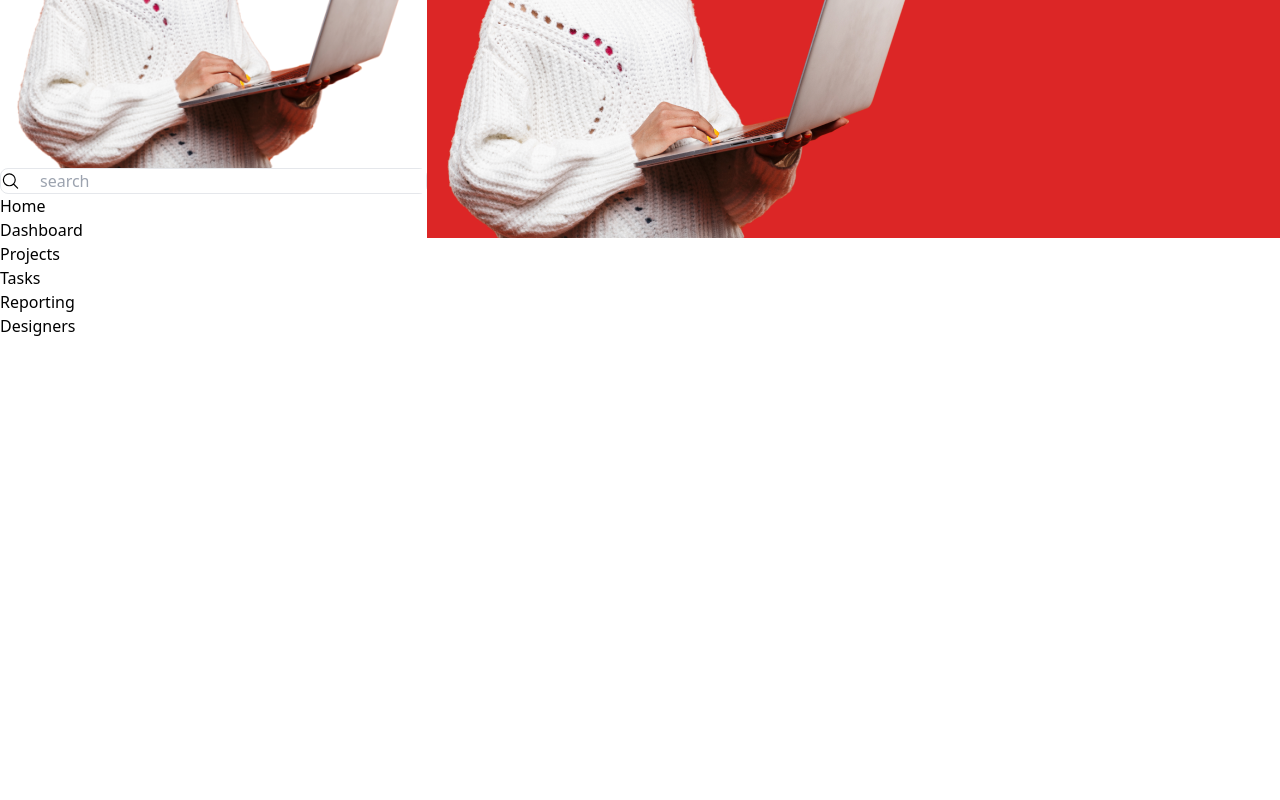
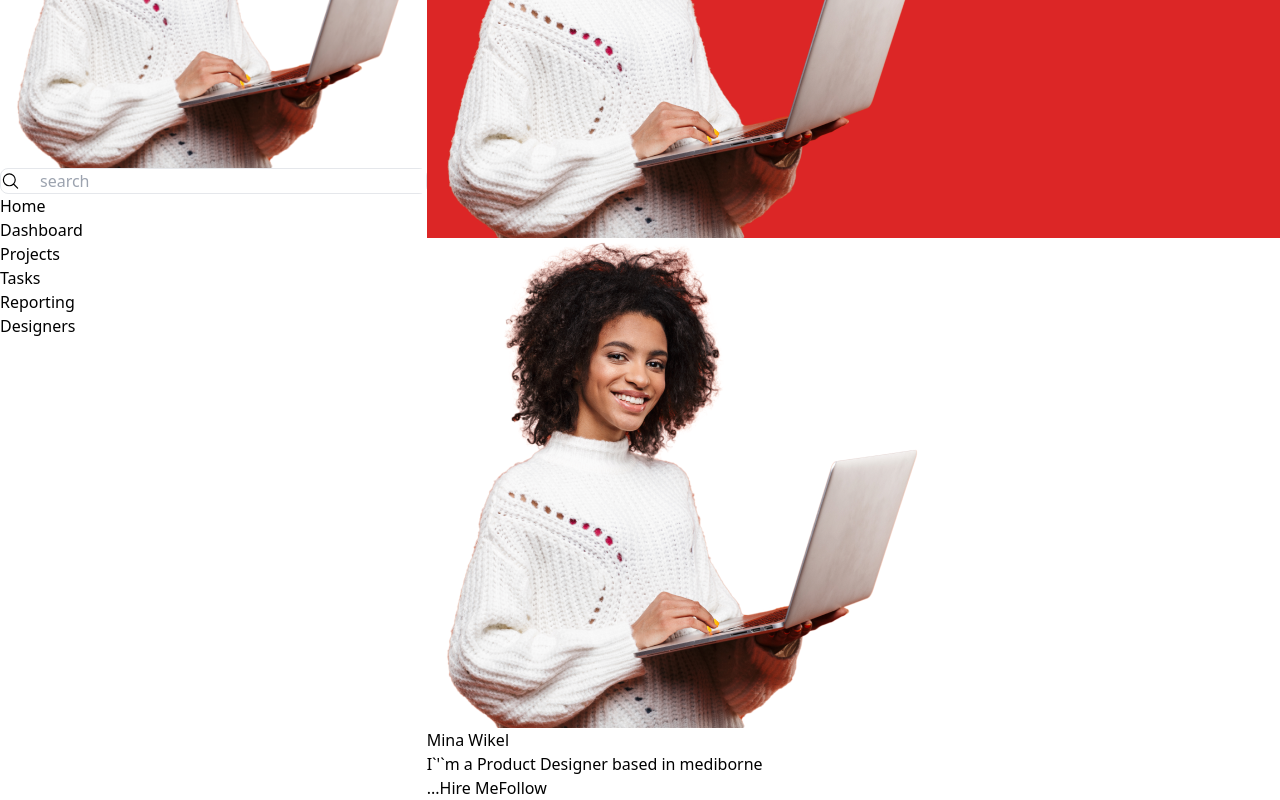
Before and after one commit to Ilesanmi-Erioluwa-Victor/user-profile-nextjs, a Next.js app: page / in a window 1280 px wide. Shown: the part 252-1052 px from the top of the page. Before the commit the page ends 800 px from the top, so only its background shows below. Built offline with nearby package versions, Linux system fonts and the light colour scheme.

Commit message:
Working on user

```diff
--- a/src/components/Content/User.tsx
+++ b/src/components/Content/User.tsx
@@ -1,14 +1,27 @@
 import React from 'react'
+import Image from 'next/image';
 import logo from "src/assets/images/africanwomansmiling.png";
 
-interface user {
-    name: string;
-    desc: string;
-}
+
 const User = () => {
   return (
     <section>
-       <div></div>
+         <div>
+              <figure>
+                  <Image src={logo} alt={"user"} />
+              </figure>
+
+              <div>
+                  <h2>Mina Wikel</h2>
+                  <p>I`&apos;`m a Product Designer based in mediborne</p>
+              </div>
+          </div>
+
+          <div>
+              <button>...</button>
+              <button>Hire Me</button>
+              <button>Follow</button>
+          </div>
     </section>
   )
 }
```
